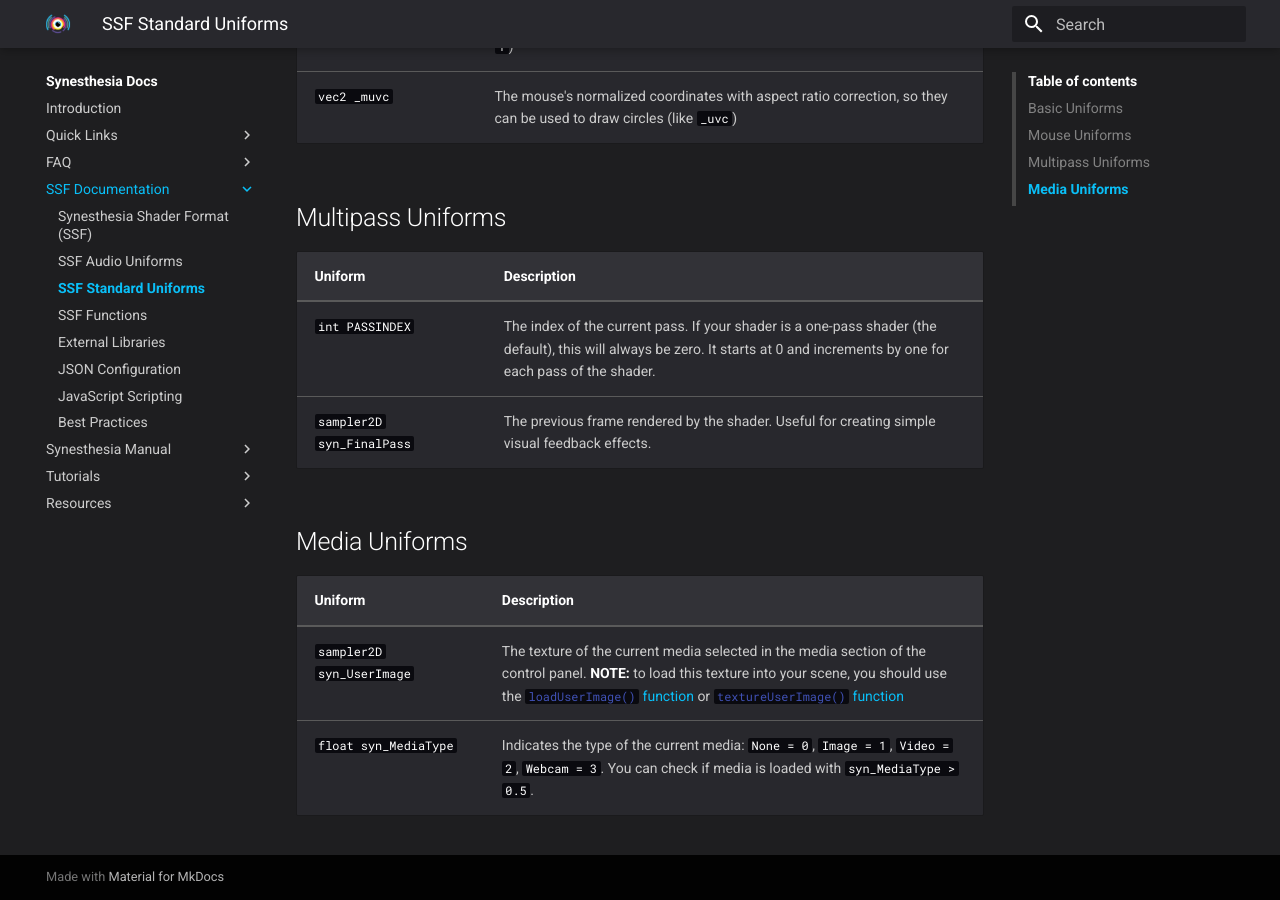
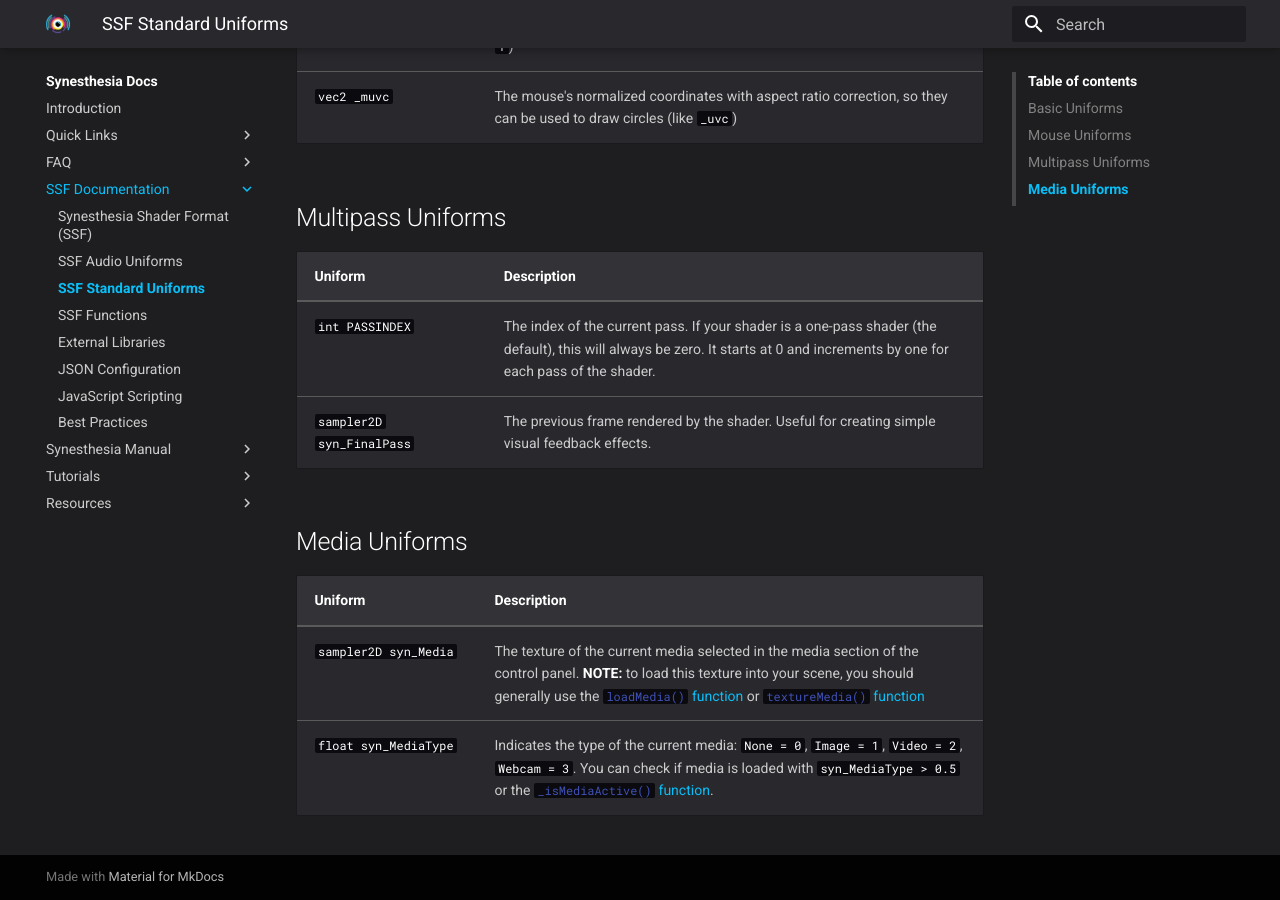
Before and after one commit to gravity-current/synesthesia-docs, an MkDocs documentation site: the page built from docs/ssf/standard_uniforms.md, in a window 1280 px wide and 900 px high, scrolled down 1244 px. Built offline with MkDocs 1.6.1 and Material for MkDocs 9.7.7, drawn with Linux system fonts in a browser that asks for light colours.

Commit message:
Update media uniforms

```diff
--- a/docs/ssf/standard_uniforms.md
+++ b/docs/ssf/standard_uniforms.md
@@ -38,5 +38,5 @@ Uniform | Description
 ## Media Uniforms
 Uniform | Description
 ------------ | -------------
-`sampler2D syn_UserImage` | The texture of the current media selected in the media section of the control panel. **NOTE:** to load this texture into your scene, you should use the [`loadUserImage()` function](functions.md#_loaduserimage) or [`textureUserImage()` function](functions.md#_textureuserimage)
-`float syn_MediaType` | Indicates the type of the current media: `None = 0`, `Image = 1`, `Video = 2`, `Webcam = 3`. You can check if media is loaded with `syn_MediaType > 0.5`.
+`sampler2D syn_Media` | The texture of the current media selected in the media section of the control panel. **NOTE:** to load this texture into your scene, you should generally use the [`loadMedia()` function](functions.md#_loadMedia) or [`textureMedia()` function](functions.md#_texturemedia)
+`float syn_MediaType` | Indicates the type of the current media: `None = 0`, `Image = 1`, `Video = 2`, `Webcam = 3`. You can check if media is loaded with `syn_MediaType > 0.5` or the [`_isMediaActive()` function](functions.md#_ismediaactive).
```
